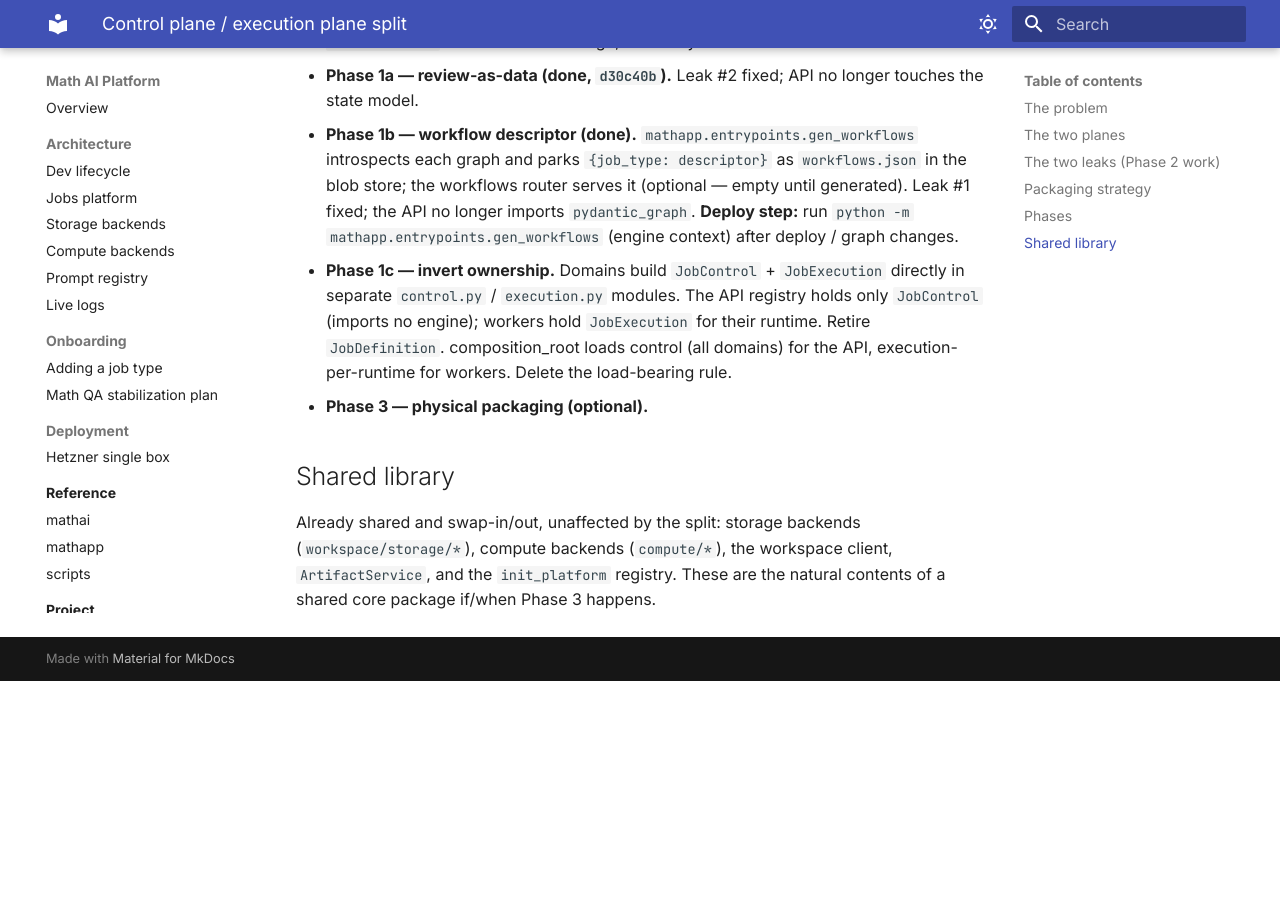
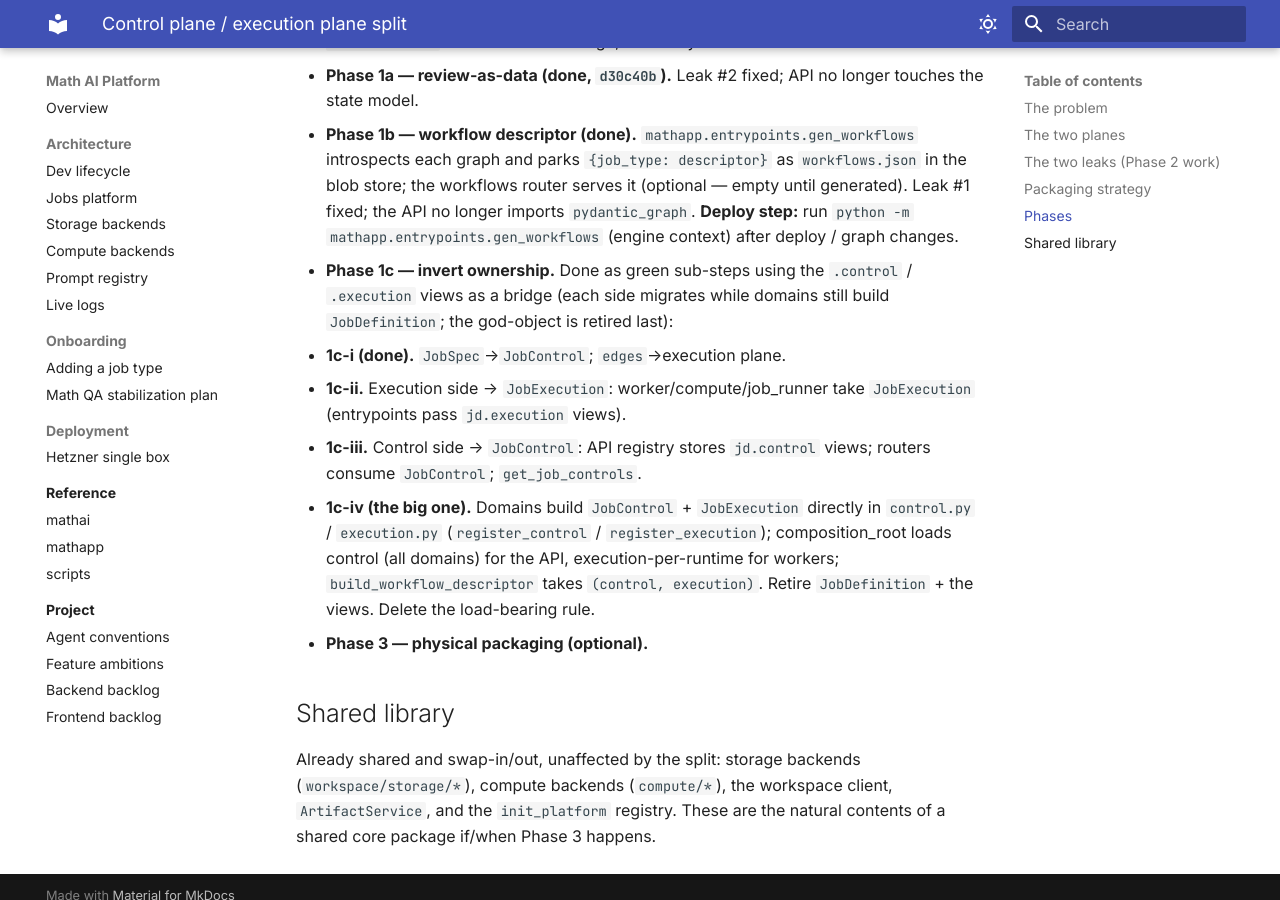
Before and after one commit to sepoul/ai-platform, an MkDocs documentation site: the page built from docs/control_execution_split.md, in a window 1280 px wide and 900 px high, scrolled down 2835 px. Built offline with MkDocs 1.6.1 and Material for MkDocs 9.7.7, drawn with Linux system fonts in a browser that asks for light colours; before the commit the page ends 3516 px from its top, so only the background shows below that.

Commit message:
docs(architecture): refine phase 1c into green view-bridge sub-steps
Record the lower-risk decomposition: migrate the execution and control
sides to JobExecution/JobControl one at a time using the .execution/
.control views as a bridge, then retire JobDefinition last via the domain
split — instead of one atomic 25-file diff.

Co-Authored-By: Claude Opus 4.7 <noreply@anthropic.com>

```diff
--- a/docs/control_execution_split.md
+++ b/docs/control_execution_split.md
@@ -117,12 +117,20 @@ Phase 1 is landed as green increments (the leak fixes come first, while
   generated). Leak #1 fixed; the API no longer imports `pydantic_graph`.
   **Deploy step:** run `python -m mathapp.entrypoints.gen_workflows` (engine
   context) after deploy / graph changes.
-- **Phase 1c — invert ownership.** Domains build `JobControl` +
-  `JobExecution` directly in separate `control.py` / `execution.py`
-  modules. The API registry holds only `JobControl` (imports no engine);
-  workers hold `JobExecution` for their runtime. Retire `JobDefinition`.
-  composition_root loads control (all domains) for the API,
-  execution-per-runtime for workers. Delete the load-bearing rule.
+- **Phase 1c — invert ownership.** Done as green sub-steps using the
+  `.control` / `.execution` views as a bridge (each side migrates while
+  domains still build `JobDefinition`; the god-object is retired last):
+  - **1c-i (done).** `JobSpec`→`JobControl`; `edges`→execution plane.
+  - **1c-ii.** Execution side → `JobExecution`: worker/compute/job_runner
+    take `JobExecution` (entrypoints pass `jd.execution` views).
+  - **1c-iii.** Control side → `JobControl`: API registry stores
+    `jd.control` views; routers consume `JobControl`; `get_job_controls`.
+  - **1c-iv (the big one).** Domains build `JobControl` + `JobExecution`
+    directly in `control.py` / `execution.py` (`register_control` /
+    `register_execution`); composition_root loads control (all domains)
+    for the API, execution-per-runtime for workers; `build_workflow_descriptor`
+    takes `(control, execution)`. Retire `JobDefinition` + the views.
+    Delete the load-bearing rule.
 - **Phase 3 — physical packaging (optional).**
 
 ## Shared library
```
